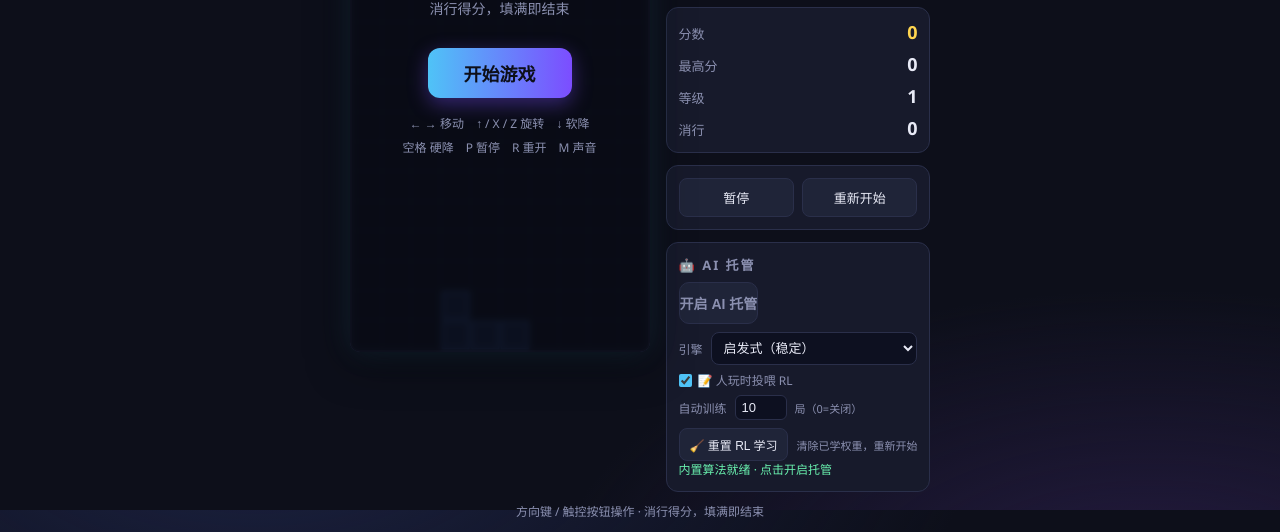
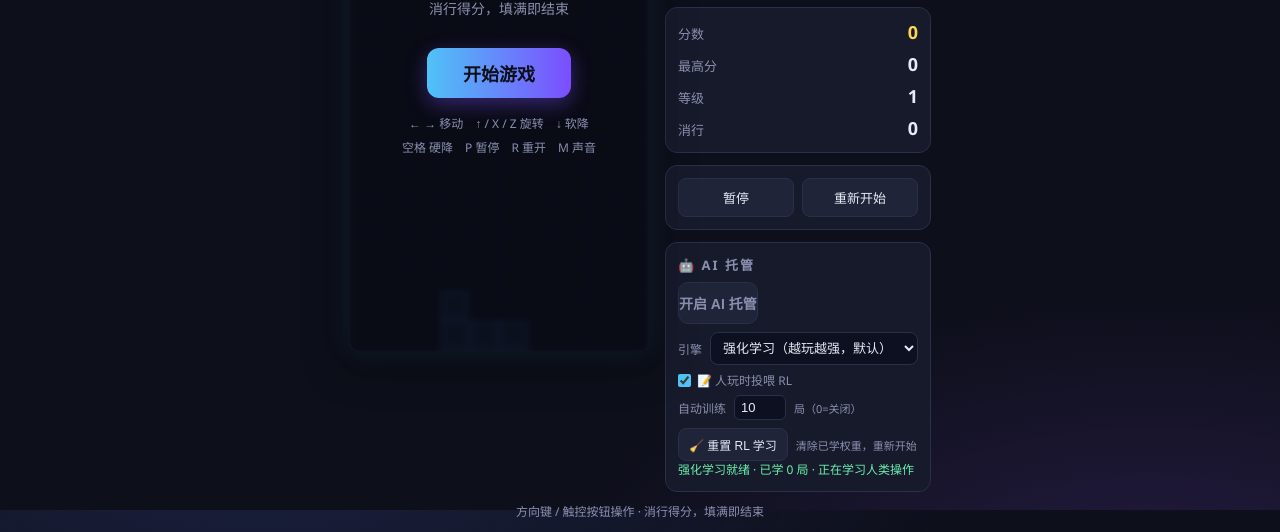
Before and after one commit to carl90s/Tetris-ds-v4-flash, a website: page index.html in a window 1280 px wide. Shown: the part 290-822 px from the top of the page. Drawn offline with Linux system fonts and the light colour scheme.

Commit message:
Default AI engine to RL (reinforcement learning)

```diff
--- a/index.html
+++ b/index.html
@@ -53,8 +53,8 @@
           <div class="ai-engine-row">
             <label for="ai-engine">引擎</label>
             <select id="ai-engine">
+              <option value="rl" selected>强化学习（越玩越强，默认）</option>
               <option value="heuristic">启发式（稳定）</option>
-              <option value="rl">强化学习（越玩越强）</option>
             </select>
           </div>
           <div class="ai-engine-row ai-learn-row">
--- a/main.js
+++ b/main.js
@@ -44,7 +44,7 @@
   let aiBusy = false;
   let aiLastComment = '';
   let aiLastMoves = '';
-  let aiEngine = 'heuristic'; // heuristic | rl
+  let aiEngine = 'rl'; // 默认强化学习（heuristic | rl）
   const rlAgent = new TetrisAI.RLAgent();
   let learnHuman = true; // 人玩时投喂 RL（模仿学习）
   let rlLeft = 0;                        // 自动训练剩余局数
```
Also changed, not shown: README.md.
